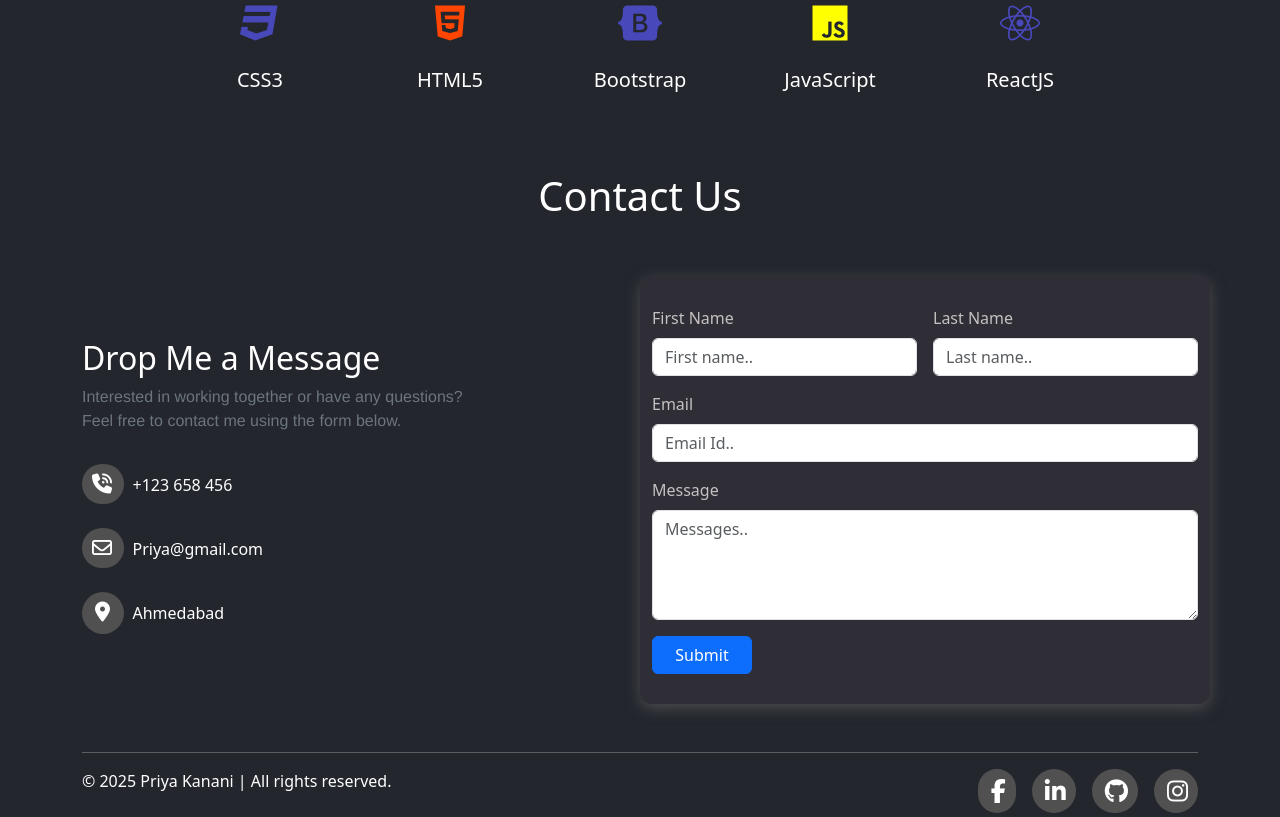
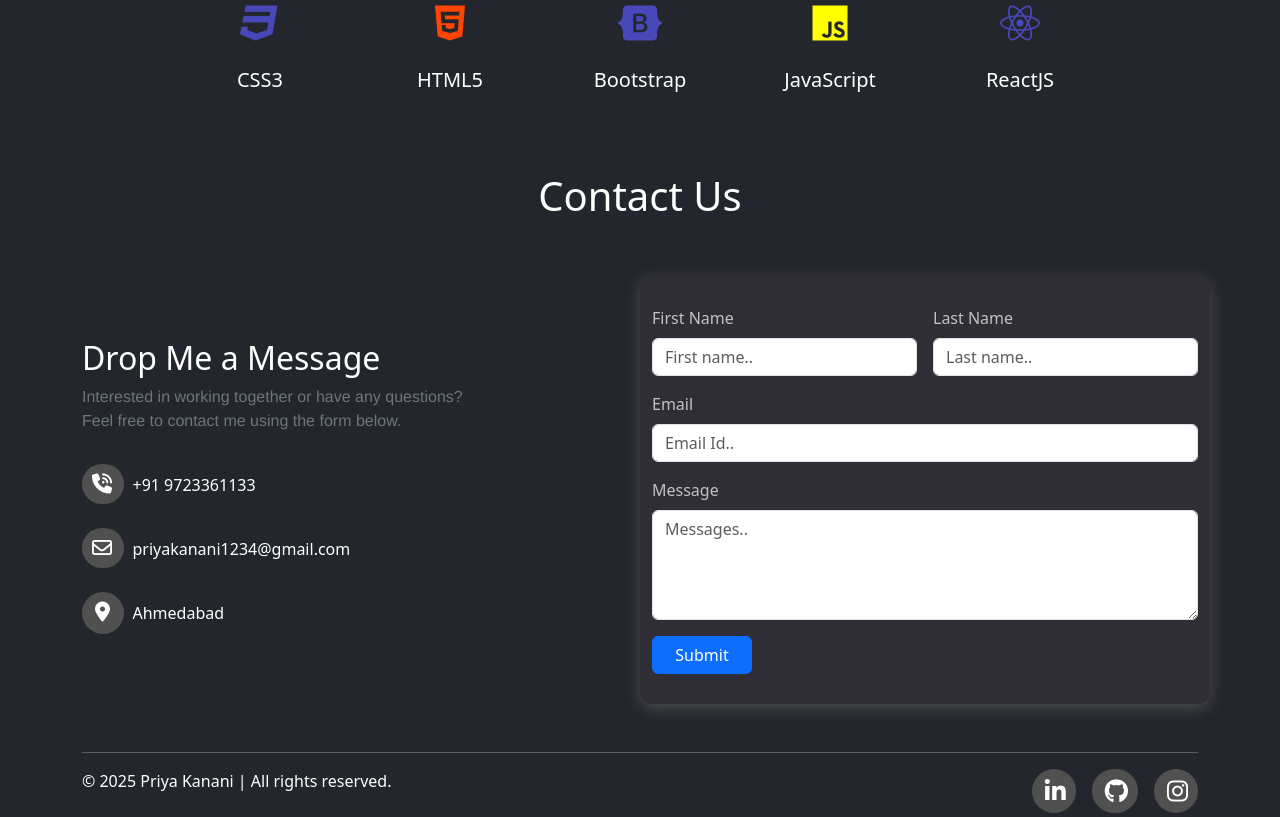
Before and after one commit to Priyakanani09/My-Portfolio, a plain HTML site: page index.html in a window 1280 px wide. Shown: the part 2631-3448 px from the top of the page. Drawn offline with nearby package versions, Linux system fonts and the light colour scheme.

Commit message:
change the some code..

```diff
--- a/Portfolio.css
+++ b/Portfolio.css
@@ -6,7 +6,7 @@
     font-family: 'Franklin Gothic Medium', 'Arial Narrow', Arial, sans-serif;
 }
 .navbar .nav-link:hover {
-    color: #00cc99 !important;
+    color: rgb(120, 120, 247) !important;
 }
 .btn-custom.btn1 {
     background-color: #00cc99;
--- a/index.html
+++ b/index.html
@@ -186,13 +186,13 @@
                     <span class="icon4">
                         <i class="fa-solid fa-phone-volume fs-5"></i>
                     </span>
-                    <span>&nbsp;&nbsp;+123 658 456</span>
+                    <span>&nbsp;&nbsp;+91 9723361133</span>
                 </p>
                 <p class="mt-4">
                     <span class="icon4">
                         <i class="fa-regular fa-envelope fs-5"></i>
                     </span>
-                    <span>&nbsp;&nbsp;Priya@gmail.com</span>
+                    <span>&nbsp;&nbsp;priyakanani1234@gmail.com</span>
                 </p>
                 <p class="mt-4">
                     <span class="icon5">
@@ -238,9 +238,6 @@
                 <p class="mb-0">&copy; 2025 Priya Kanani | All rights reserved.</p>
             </div>
            <div class="col-lg-6 col-md-12 d-flex gap-3 justify-content-end social-icons">
-                <a href="https://www.facebook.com/yourprofile" target="_blank" rel="noopener noreferrer">
-                    <i class="fab fa-facebook-f facebook-icon"></i>
-                </a>
                 <a href="https://www.linkedin.com/in/priya-kanani892005" target="_blank" rel="noopener noreferrer">
                     <i class="fab fa-linkedin-in linkedin-icon"></i>
                 </a>
```
